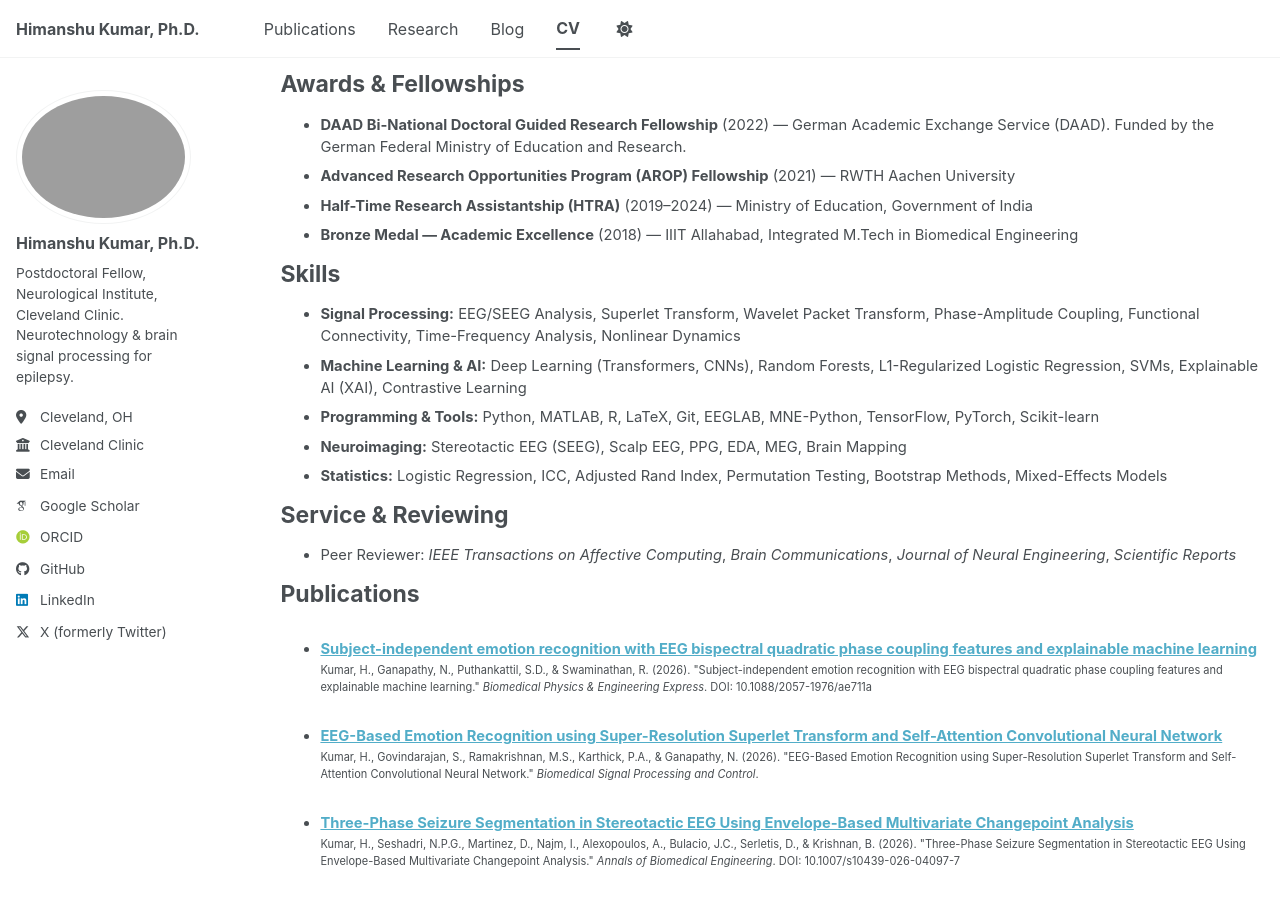
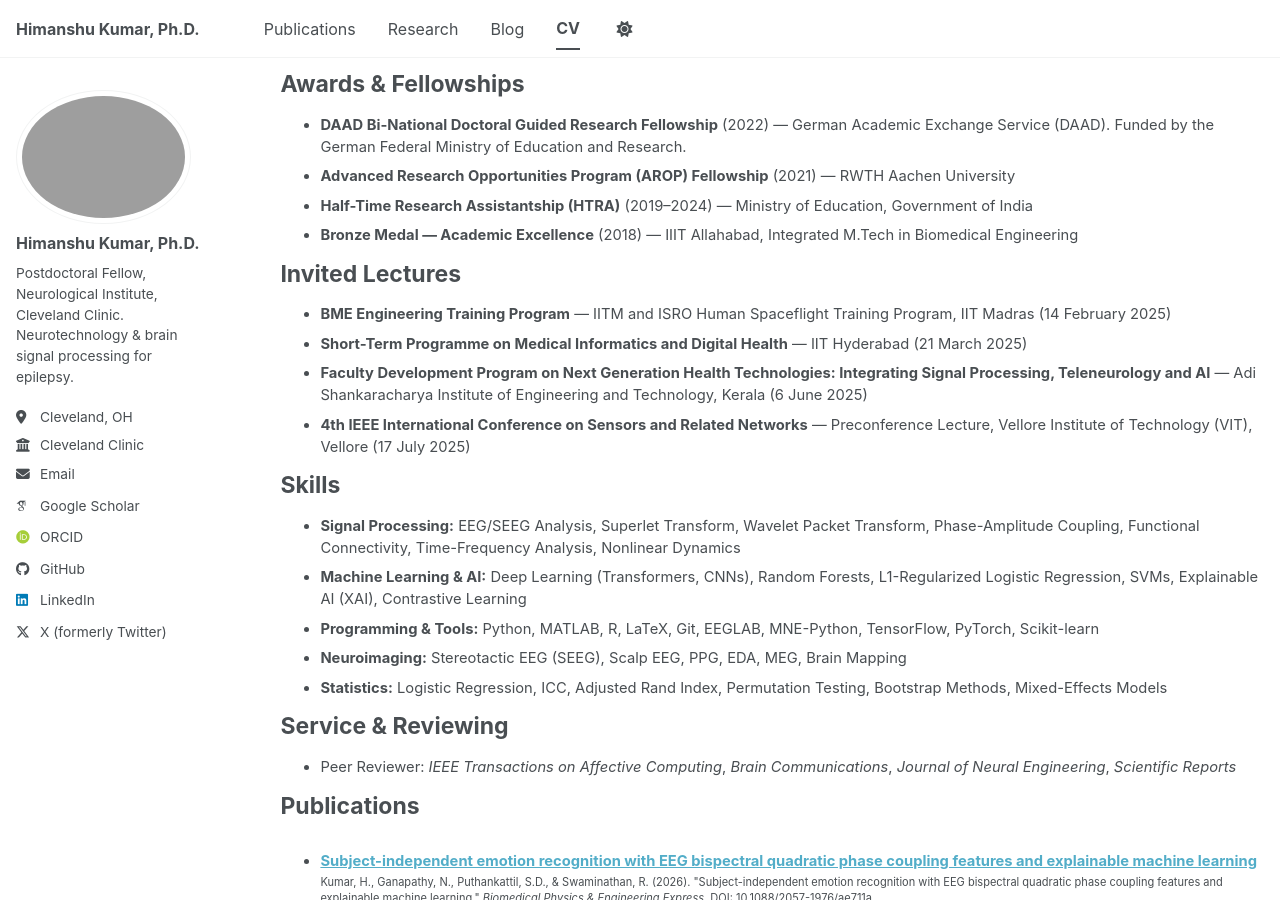
Before and after one commit to himsriv24/himsriv24.github.io, a Jekyll site: the page built from _pages/cv.md, in a window 1280 px wide and 900 px high, scrolled down 859 px. Built offline with Jekyll 4.4.1, drawn with Linux system fonts in a browser that asks for light colours; some web fonts are replaced; a script bundle is joined from its source files by our own code; library files that are not in the unit come from our copies.

Commit message:
Add invited lectures to CV

```diff
--- a/_pages/cv.md
+++ b/_pages/cv.md
@@ -50,6 +50,13 @@ Awards & Fellowships
 * **Half-Time Research Assistantship (HTRA)** (2019–2024) — Ministry of Education, Government of India
 * **Bronze Medal — Academic Excellence** (2018) — IIIT Allahabad, Integrated M.Tech in Biomedical Engineering
 
+Invited Lectures
+======
+* **BME Engineering Training Program** — IITM and ISRO Human Spaceflight Training Program, IIT Madras (14 February 2025)
+* **Short-Term Programme on Medical Informatics and Digital Health** — IIT Hyderabad (21 March 2025)
+* **Faculty Development Program on Next Generation Health Technologies: Integrating Signal Processing, Teleneurology and AI** — Adi Shankaracharya Institute of Engineering and Technology, Kerala (6 June 2025)
+* **4th IEEE International Conference on Sensors and Related Networks** — Preconference Lecture, Vellore Institute of Technology (VIT), Vellore (17 July 2025)
+
 Skills
 ======
 * **Signal Processing:** EEG/SEEG Analysis, Superlet Transform, Wavelet Packet Transform, Phase-Amplitude Coupling, Functional Connectivity, Time-Frequency Analysis, Nonlinear Dynamics
```
